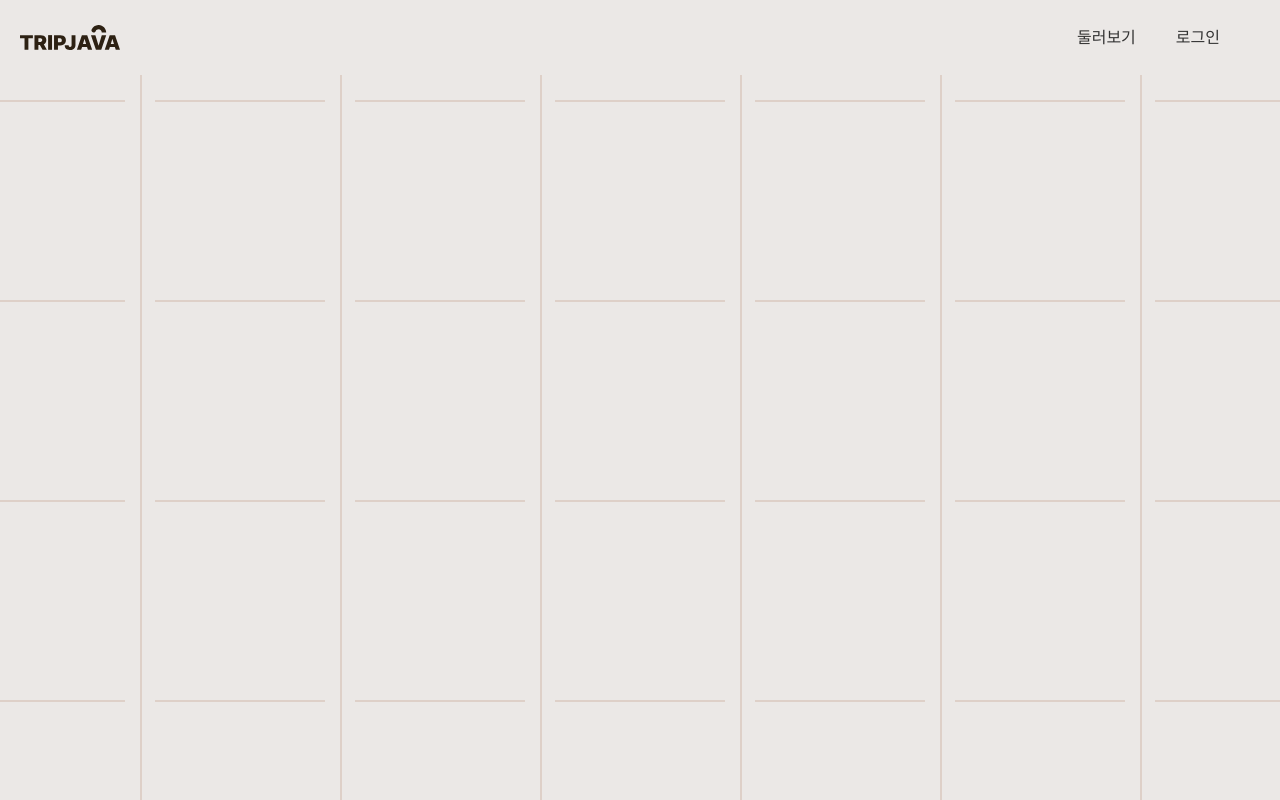
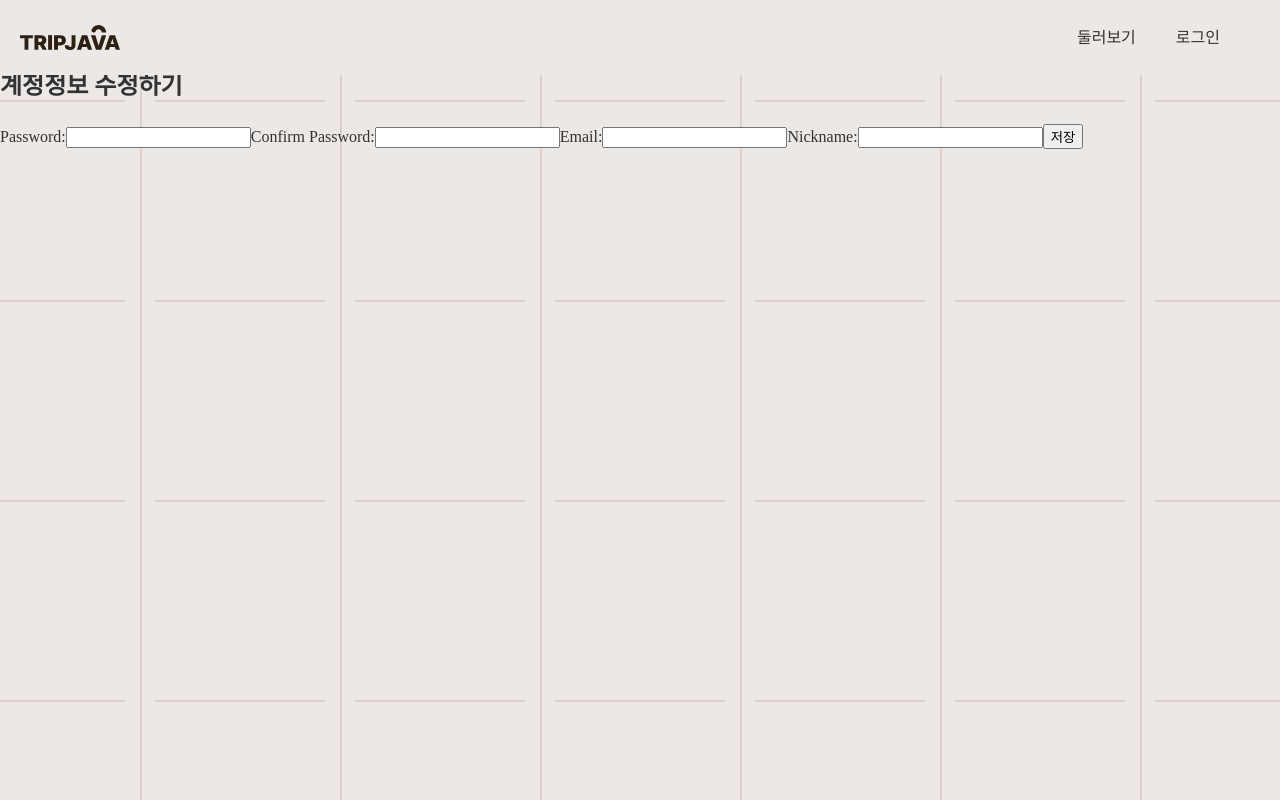
Before and after one commit to DJ94DJ/tripjava_front, a React (Create React App) app in the folder tripjava/: page /edit in a window 1280 px wide. Before the commit this address had no page. Built offline with nearby package versions, Linux system fonts and the light colour scheme; no server answers; a web font is replaced by a local one.

Commit message:
feat/회원정보 수정, 탈퇴 기능구현  완료

```diff
--- a/tripjava/src/App.js
+++ b/tripjava/src/App.js
@@ -28,7 +28,7 @@ const Layout = () => {
           {/* 로그인/마이페이지 관련 */}
           <Route path="/" element={<MainButton />} />
           <Route path="/date" element={<MapDatePage />} />
-          <Route path="/find" element={<UserEditPage />} />
+          <Route path="/edit" element={<UserEditPage />} />
           <Route path="/leave" element={<UserLeavePage />} />
           <Route path="/login" element={<UserLoginPage />} />
           <Route path="/mypage" element={<UserMyPage />} />
--- a/tripjava/src/components/Layout/Header.js
+++ b/tripjava/src/components/Layout/Header.js
@@ -1,35 +1,35 @@
-import React, { useEffect } from "react";
+import React, { useEffect, useState } from "react";
 import { useSelector, useDispatch } from "react-redux";
-import { setAuth } from "../../store/actions/auth";
-import { logout } from "../../store/actions/auth";
+import { setAuth, logout } from "../../store/actions/auth";
 import { useNavigate } from "react-router-dom";
-import "../../styles/style.scss";
 import axios from "axios";
 
 export default function Header() {
-  const auth = useSelector((state) => state.auth); // 로그인 상태 가져오기
-  const dispatch = useDispatch(); // dispatch를 가져옵니다.
-  console.log("해더에 저장된 토큰", auth.token); // 로그인한 사용자의 토큰을 콘솔에 출력
-  const navigate = useNavigate(); // navigate 함수를 가져옵니다.
+  const auth = useSelector((state) => state.auth);
+  const dispatch = useDispatch();
+  const navigate = useNavigate();
+  const [token, setToken] = useState(localStorage.getItem("token")); // 로컬 스토리지에 저장된 토큰을 상태로 설정합니다.
+
   useEffect(() => {
-    if (localStorage.getItem("token")) {
+    const tokenInLocalStorage = localStorage.getItem("token"); // 로컬 스토리지에 저장된 토큰을 가져옵니다.
+    if (tokenInLocalStorage) {
       axios
         .get(`http://localhost:8080/user?id=${localStorage.getItem("id")}`)
         .then((response) => {
-          // console.log(response.data);
           dispatch(
             setAuth(
               localStorage.getItem("token"),
               localStorage.getItem("id"),
               response.data.nickname
             )
-          ); // 닉네임도 저장
+          );
         })
         .catch((error) => {
           console.error(error);
         });
     }
-  }, []);
+    setToken(tokenInLocalStorage); // 로컬 스토리지에 저장된 토큰을 상태로 설정합니다.
+  }, [auth, token]);
 
   const onLogout = () => {
     dispatch(logout()); // 로그아웃 액션을 디스패치합니다.
@@ -50,15 +50,15 @@ export default function Header() {
           />
           <ul className="menu">
             <li onClick={() => navigate("/browse")}>둘러보기</li>
-            {localStorage.getItem("token") ? (
+            {localStorage.getItem("token") && auth.nickname ? ( // 토큰과 닉네임 모두 있는 경우
               <>
-                <li onClick={() => navigate("/profile")}>
+                <li onClick={() => navigate("/mypage")}>
                   {auth.nickname}님, 환영합니다! 💖
                 </li>
                 <li onClick={onLogout}>로그아웃</li>
               </>
             ) : (
-              <li onClick={() => navigate("/login")}>로그인</li> // 로그인하지 않은 경우
+              <li onClick={() => navigate("/login")}>로그인</li> // 로그인하지 않은 경우 또는 닉네임이 없는 경우
             )}
           </ul>
         </nav>
--- a/tripjava/src/pages/User/UserEditPage.js
+++ b/tripjava/src/pages/User/UserEditPage.js
@@ -1,7 +1,124 @@
-import React from 'react';
+import React, { useState, useEffect } from "react";
+import { useSelector } from "react-redux";
+import { useDispatch } from "react-redux";
+import { useNavigate } from "react-router-dom";
+import { setAuth } from "../../store/actions/auth";
+import axios from "axios";
 
-function UserFindPage() {
-  return <div>UserFindPage</div>;
+function UserEditPage() {
+  const auth = useSelector((state) => state.auth);
+  const [userInfo, setUserInfo] = useState({});
+  const [password, setPassword] = useState(""); // 패스워드를 저장할 상태를 만듭니다.
+  const [confirmPassword, setConfirmPassword] = useState(""); // 패스워드 확인을 저장할 상태를 만듭니다.
+  const [isMatching, setIsMatching] = useState(true); // 패스워드 일치 여부를 저장할 상태를 만듭니다.
+  const navigate = useNavigate();
+
+  useEffect(() => {
+    axios
+      .get(`http://localhost:8080/user?id=${auth.id}`)
+      .then((response) => {
+        setUserInfo(response.data);
+        console.log("수정페이지 요청", response.data);
+      })
+      .catch((error) => {
+        console.error(error);
+      });
+  }, [auth.id]);
+
+  const dispatch = useDispatch();
+
+  const handleChange = (e) => {
+    setUserInfo({
+      ...userInfo,
+      [e.target.name]: e.target.value,
+    });
+  };
+
+  const handlePasswordChange = (e) => {
+    setPassword(e.target.value);
+    setIsMatching(e.target.value === confirmPassword);
+  };
+
+  const handleConfirmPasswordChange = (e) => {
+    setConfirmPassword(e.target.value);
+    setIsMatching(password === e.target.value);
+  };
+
+  const handleSubmit = (e) => {
+    e.preventDefault();
+
+    if (!isMatching) {
+      alert("패스워드가 일치하지 않습니다.");
+      return;
+    }
+
+    // 패스워드가 비어 있지 않은 경우에만 userInfo에 포함합니다.
+    const updatedUserInfo = password
+      ? { ...userInfo, password }
+      : { ...userInfo };
+
+    axios
+      .patch(`http://localhost:8080/user`, updatedUserInfo)
+      .then((response) => {
+        console.log(response);
+        const { id, nickname, token } = response.data; // 'response.data'로 접근합니다.
+        dispatch(setAuth(token, id, nickname)); // 새로운 토큰과 사용자 정보를 리덕스에 저장합니다.
+        console.log("수정된 정보:", { id, nickname, token }); // 수정된 정보를 콘솔에 출력합니다.
+        navigate("/mypage"); // 마이페이지로 이동합니다.
+      })
+      .catch((error) => {
+        console.error(error);
+      });
+  };
+
+  return (
+    <>
+      <br />
+      <br />
+      <div className="container_edit">
+        <h2>계정정보 수정하기</h2>
+        <form onSubmit={handleSubmit}>
+          <label>
+            Password:
+            <input
+              type="password"
+              value={password}
+              onChange={handlePasswordChange}
+            />
+          </label>
+          <label>
+            Confirm Password:
+            <input
+              type="password"
+              value={confirmPassword}
+              onChange={handleConfirmPasswordChange}
+            />
+          </label>
+          {!isMatching && <p>패스워드가 일치하지 않습니다.</p>}
+          <label>
+            Email:
+            <input
+              type="email"
+              name="email"
+              value={userInfo.email}
+              onChange={handleChange}
+            />
+          </label>
+          <label>
+            Nickname:
+            <input
+              type="text"
+              name="nickname"
+              value={userInfo.nickname}
+              onChange={handleChange}
+            />
+          </label>
+
+          <button type="submit">저장</button>
+        </form>
+      </div>
+    </>
+  );
 }
 
-export default UserFindPage;
+export default UserEditPage;
--- a/tripjava/src/pages/User/UserLeavePage.js
+++ b/tripjava/src/pages/User/UserLeavePage.js
@@ -1,7 +1,70 @@
-import React from "react";
+import React, { useState, useEffect } from "react";
+import { useSelector, useDispatch } from "react-redux";
+import axios from "axios";
+import { useNavigate } from "react-router-dom";
+import { logout } from "../../store/actions/auth";
 
 function UserLeavePage() {
-  return <div>UserLeavePage</div>;
+  const [email, setEmail] = useState("");
+  const [userEmail, setUserEmail] = useState(""); // 원본 이메일을 저장할 상태를 만듭니다.
+  const [isMatching, setIsMatching] = useState(false);
+  const auth = useSelector((state) => state.auth);
+  const dispatch = useDispatch();
+  const navigate = useNavigate();
+
+  // 컴포넌트가 렌더링될 때 사용자 정보를 조회합니다.
+  useEffect(() => {
+    axios
+      .get(`http://localhost:8080/user?id=${auth.id}`)
+      .then((response) => {
+        setUserEmail(response.data.email); // 원본 이메일을 저장합니다.
+      })
+      .catch((error) => {
+        console.error(error);
+      });
+  }, [auth.id]);
+
+  const handleChange = (e) => {
+    const inputEmail = e.target.value;
+    setEmail(inputEmail);
+    setIsMatching(inputEmail === userEmail); // 입력한 이메일이 원본 이메일과 일치하는지 확인합니다.
+  };
+
+  const handleSubmit = (e) => {
+    e.preventDefault();
+    if (!isMatching) {
+      alert("이메일이 일치하지 않습니다.");
+      return;
+    }
+
+    axios
+      .delete(`http://localhost:8080/user`, { data: { id: auth.id, email } })
+      .then((response) => {
+        console.log(response);
+        dispatch(logout());
+        navigate("/");
+      })
+      .catch((error) => {
+        console.error(error);
+      });
+  };
+
+  return (
+    <div>
+      <h2>계정 삭제하기</h2>
+      <p>계정을 삭제하시려면 하단에 기입된 귀하의 이메일을 직접 입력하세요.</p>
+      <p>{userEmail}</p>
+      <form onSubmit={handleSubmit}>
+        <label>
+          <input type="email" value={email} onChange={handleChange} />
+        </label>
+
+        <button type="submit" disabled={!isMatching}>
+          계정 삭제
+        </button>
+      </form>
+    </div>
+  );
 }
 
 export default UserLeavePage;
--- a/tripjava/src/pages/User/UserMyPage.js
+++ b/tripjava/src/pages/User/UserMyPage.js
@@ -1,7 +1,62 @@
-import React from 'react';
+import React, { useState, useEffect } from "react";
+import { useSelector } from "react-redux";
+import axios from "axios";
 
 function UserMyPage() {
-  return <div>UserMyPage</div>;
+  const auth = useSelector((state) => state.auth);
+  const [userInfo, setUserInfo] = useState({}); // 닉네임을 저장할 상태를 만듭니다.
+
+  useEffect(() => {
+    axios
+      .get(`http://localhost:8080/user?id=${auth.id}`)
+      .then((response) => {
+        setUserInfo(response.data); // 응답에서 사용자 정보를 가져와 저장합니다.
+        console.log("마이페이지 요청", response.data);
+      })
+      .catch((error) => {
+        console.error(error);
+      });
+  }, [auth.id]);
+
+  return (
+    <>
+      <br></br> <br></br>
+      <div className="container_1">
+        <h2>계정정보</h2>
+        <div>ID: {userInfo.id}</div>
+        <div>Password: ⦁⦁⦁⦁⦁⦁⦁⦁</div>
+        <div>Email: {userInfo.email}</div>
+        <div>Nickname: {userInfo.nickname}</div>
+        <button
+          className="button_Edit"
+          type="button"
+          onClick={() => {
+            window.location.href = "/edit";
+          }}
+        >
+          회원정보 수정
+        </button>
+        <button
+          className="button_Leave"
+          type="button"
+          onClick={() => {
+            window.location.href = "/leave";
+          }}
+        >
+          탈퇴하기
+        </button>
+      </div>
+      <div className="container_2">
+        <h2>나의 여행계획</h2>
+        <div className="tourlist">
+          <h3>그냥 넣어둔 리스트1</h3>
+          <h3>그냥 넣어둔 리스트2</h3>
+          <h3>그냥 넣어둔 리스트3</h3>
+        </div>
+        <div className="container_map_img"></div>
+      </div>
+    </>
+  );
 }
 
 export default UserMyPage;
--- a/tripjava/src/styles/pages/user/_UserLoginPage.scss
+++ b/tripjava/src/styles/pages/user/_UserLoginPage.scss
@@ -32,7 +32,7 @@
         border: transparent;
       }
       input::placeholder {
-        color: var(--main-bgcolor);
+        color: var(--main-color);
       }
       input:focus {
         outline: 0;
--- a/tripjava/src/styles/pages/user/_UserSignupPage.scss
+++ b/tripjava/src/styles/pages/user/_UserSignupPage.scss
@@ -7,9 +7,7 @@
     // transform: translateY(-5rem);
     // flex-direction: column;
     padding: 3em;
-    width: 350px;
-    margin-bottom: 30%;
-
+    width: 100%;
     border: 0;
     border: {
       radius: 16px;
```
